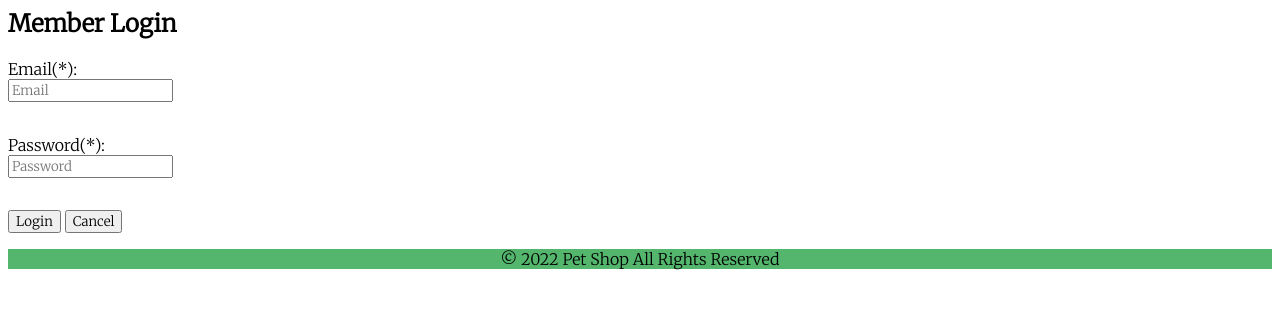
After one commit to DangNgoDaiHanh/CloudComputing, a PHP site: page /login.php in a window 1280 px wide. The commit adds this page. Shown: the top 309 px of the page. Run offline with PHP 8.4, Linux system fonts and the light colour scheme.

Commit message:
add login function

```diff
--- a/index.php
+++ b/index.php
@@ -31,12 +31,10 @@ include_once 'header.php';
                 // $name = $_GET['search'];
                 // <1>
                 $re = $dblink->query($sql);
-
                 $re->data_seek(0);
                 if ($re->num_rows > 0) :
                     while ($row = $re->fetch_assoc()) :
                 ?>
-
                         <div class="col-lg-4 pb-3">
                             <div class="card">
                                 <img src="./images/<?= $row['Image'] ?>" class="card-img-top" alt="Product1>" style="margin: auto;
--- /dev/null
+++ b/login.php
@@ -0,0 +1,65 @@
+<?php
+include_once("connect.php");
+session_start();
+?>
+<?php
+if (isset($_POST['btnLogin'])) {
+	if (isset($_POST['txtPass']) && isset($_POST['txtEmail'])) {
+		$pwd = $_POST['txtPass'];
+		$email = $_POST['txtEmail'];
+		$c = new Connect();
+		$dblink = $c->connectToPDO();
+		$sql = "SELECT * FROM user WHERE email = ? and password = ?";
+		$stmt = $dblink->prepare($sql);
+		$re = $stmt->execute(array("$email", "$pwd"));
+		$numrow = $stmt->rowCount();
+		$row = $stmt->fetch(PDO::FETCH_BOTH);
+		if ($numrow == 1) {
+			echo "Login succsessfully";
+			$_SESSION['user_name'] = $row['fullname'];
+			$_SESSION['email'] = $row['email'];
+			header("Location: index.php");
+		} else {
+			echo "Something wrong with your info<br>";
+		}
+	} else {
+		echo "Please enter your info";
+	}
+}
+1
+?>
+
+
+<div class="container">
+	<h2 class="pt-3">Member Login</h2>
+	<form id="form1" name="form1" method="POST"
+	action="login.php">
+
+	<div class="row">
+		<div class="form-group">
+			<label for="txtEmail" class="col-sm-2 control-label">Email(*):  </label>
+			<div class="col-sm-10">
+				<input type="email" name="txtEmail" id="txtEmail" class="form-control" placeholder="Email" value=""/><br><br>
+			</div>
+		</div>
+
+		<div class="form-group">
+			<label for="txtPass" class="col-sm-2 control-label">Password(*):  </label>
+			<div class="col-sm-10">
+					<input type="password" name="txtPass" id="txtPass" class="form-control" placeholder="Password" value=""/><br><br>
+			</div>
+		</div>
+		<div class="form-group pt-3">
+			<div class="col-sm-2"></div>
+			<div class="col-sm-10">
+				<input type="submit" name="btnLogin"  class="btn btn-primary" id="btnLogin" value="Login"/>
+				<input type="reset" name="btnCancel"  class="btn btn-primary" id="btnCancel" value="Cancel"onclick=" window.location.href='index.php'"/>
+			</div>
+		</div>
+	</div>
+	</form>
+</div>
+
+<?php
+include_once 'footer.php';
+?>
```
